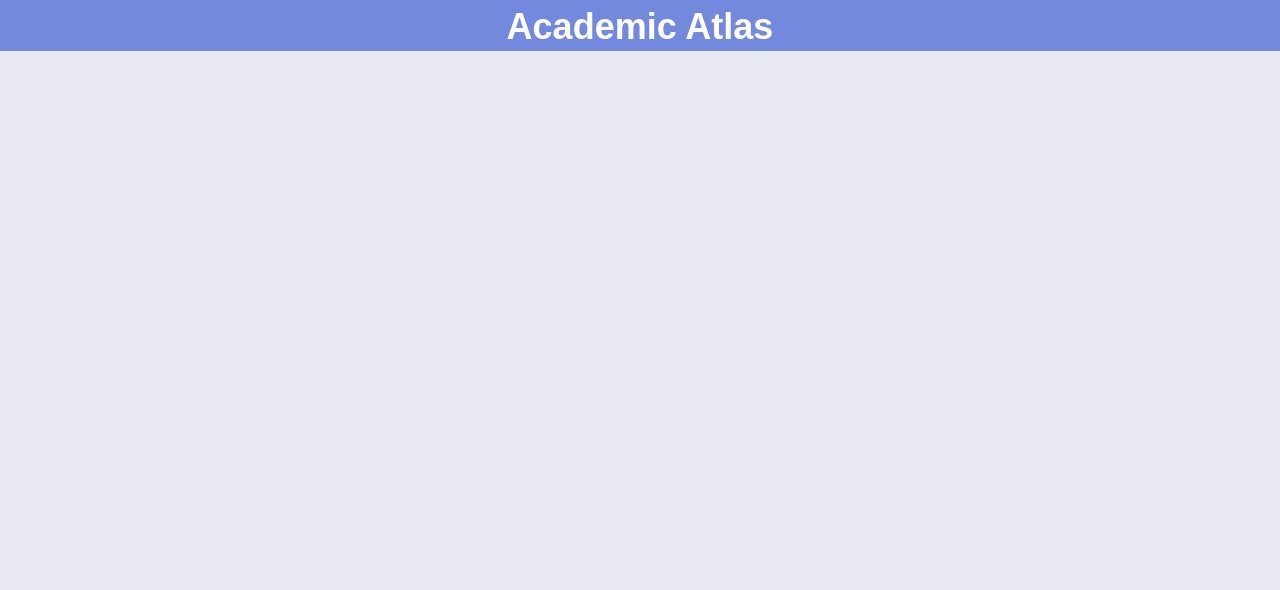
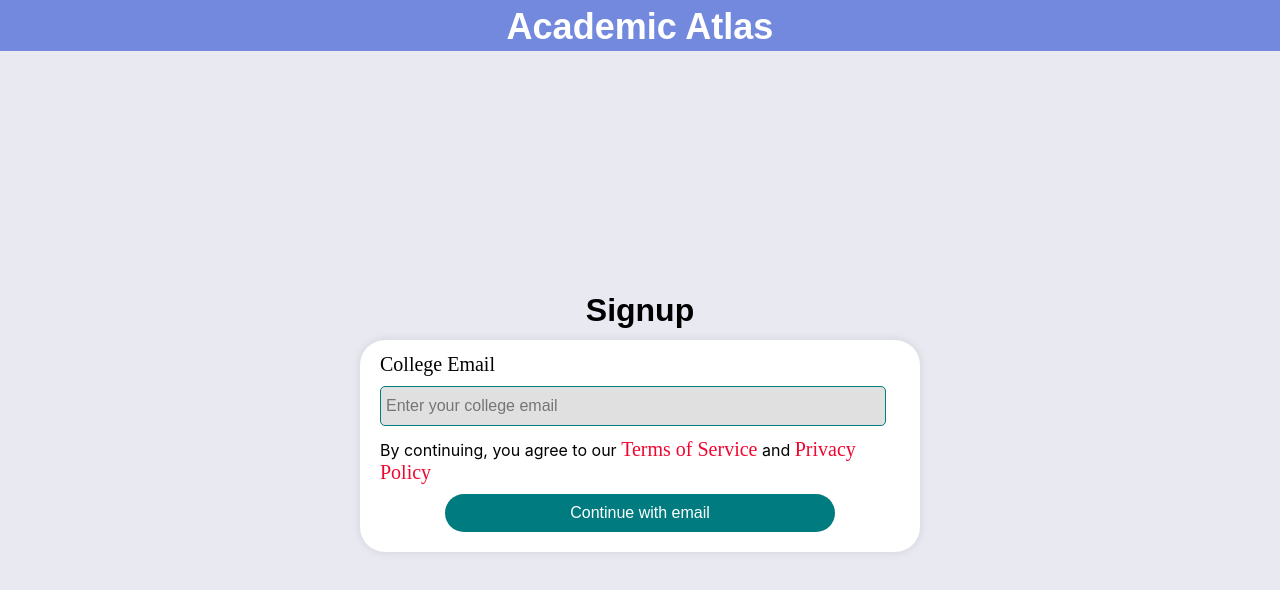
Before and after one commit to nazeer-18/Academic-Atlas, a React (Create React App) app in the folder academic-atlas/: page /signupmail in a window 1280 px wide. Before the commit this address had no page. Shown: the top 590 px of the page. Built offline with nearby package versions, Linux system fonts and the light colour scheme.

Commit message:
developed signup mail page, enhanced few components of signup acnt page

```diff
--- a/academic-atlas/src/App.js
+++ b/academic-atlas/src/App.js
@@ -4,16 +4,18 @@ import './App.css';
 import HomePage from './components/HomePage';
 import Navbar from './components/Navbar';
 import Login from './components/Login';
-import Signup from './components/Signup';
+import SignupMail from './components/SignupMail';
+import SignupAcnt from './components/SignupAcnt';
 
 function App() {
   return (
     <BrowserRouter>
       <Navbar />
       <Routes>
-        <Route path="/home" element={<HomePage />} />
+        <Route path="/" element={<HomePage />} />
         <Route path="/login" element={<Login />} />
-        <Route path="/signup" element={<Signup />} />
+        <Route path="/signupmail" element={<SignupMail />} />
+        <Route path="/signupacnt" element={<SignupAcnt />} />
       </Routes>
     </BrowserRouter>
   );
--- a/academic-atlas/src/components/Login.js
+++ b/academic-atlas/src/components/Login.js
@@ -5,7 +5,7 @@ import { Link } from 'react-router-dom'
 export default function Login() {
     return (
         <div className="login-page">
-            <div className="login-title">
+            <div className="login-title atlas-title">
                 Login
             </div>
             <div className="login-form">
@@ -32,7 +32,7 @@ export default function Login() {
                     </div>
                 </form>
                 <div className="noacnt-signup atlas-font">
-                    Don't have an account? <Link to="/signup" className="text-red-merry">Sign Up</Link>
+                    Don't have an account? <Link to="/signupmail" className="text-red-merry">Sign Up</Link>
                 </div>
             </div>
         </div>
--- a/academic-atlas/src/components/Signup.js
+++ /dev/null
@@ -1,38 +0,0 @@
-import React from "react";
-import "../styles/Signup.css";
-export default function Signup() {
-    return (
-        <div className="signup-page">
-            <div className="signup-title">
-                <h1>Signup</h1>
-            </div>
-            <div className="signup-form">
-                <form action="">
-                    <div className="signup-form-component">
-                        <label className="atlas-label" htmlFor="name">Name</label> <br />
-                        <input className="atlas-input" type="text" id="name" name="name" placeholder="Enter your name"/>
-                    </div>
-                    <div className="signup-form-component">
-                        <label className="atlas-label" htmlFor="email">Email</label> <br />
-                        <input  className="atlas-input" type="email" id="email" name="email" placeholder="Enter your email"/>
-                    </div>
-                    <div className="signup-form-component">
-                        <label className="atlas-label" htmlFor="password">Password</label> <br />
-                        <input className="atlas-input" type="password" id="password" name="password" placeholder="Enter your password"/>
-                    </div>
-                    <div className="signup-form-component">
-                        <label className="atlas-label" htmlFor="confirm-password">Confirm Password</label> <br />
-                        <input  className="atlas-input"type="password" id="confirm-password" name="confirm-password" placeholder="Confirm your password"/>
-                    </div>
-                    <div className="signup-terms text-red-merry">
-                        <input type="checkbox" id="terms" name="terms"/>
-                        <label htmlFor="terms">I agree to the terms and conditions</label>
-                    </div>
-                    <div className="signup-btn">
-                        <button className="atlas-btn" type="submit">Create account</button>
-                    </div>
-                </form>
-            </div>
-        </div>
-    );
-}
--- /dev/null
+++ b/academic-atlas/src/components/SignupAcnt.js
@@ -0,0 +1,38 @@
+import React from "react";
+import "../styles/SignupAcnt.css";
+export default function SignupAcnt() {
+    return (
+        <div className="signup-acnt-page">
+            <div className="signup-acnt-title atlas-title">
+                Signup
+            </div>
+            <div className="signup-acnt-form">
+                <form action="">
+                    <div className="signup-acnt-form-component">
+                        <label className="atlas-label" htmlFor="name">Name</label> <br />
+                        <input className="atlas-input" type="text" id="name" name="name" placeholder="Enter your name" />
+                    </div>
+                    <div className="signup-acnt-form-component">
+                        <label className="atlas-label" htmlFor="email">Email</label> <br />
+                        <input className="atlas-input" type="email" id="email" name="email" placeholder="Enter your email" />
+                    </div>
+                    <div className="signup-acnt-form-component">
+                        <label className="atlas-label" htmlFor="password">Password</label> <br />
+                        <input className="atlas-input" type="password" id="password" name="password" placeholder="Enter your password" />
+                    </div>
+                    <div className="signup-acnt-form-component">
+                        <label className="atlas-label" htmlFor="confirm-password">Confirm Password</label> <br />
+                        <input className="atlas-input" type="password" id="confirm-password" name="confirm-password" placeholder="Confirm your password" />
+                    </div>
+                    <div className="signup-acnt-terms text-red-merry">
+                        <input type="checkbox" id="terms" name="terms" />
+                        <label htmlFor="terms">I agree to the terms and conditions</label>
+                    </div>
+                    <div className="signup-acnt-btn">
+                        <button className="atlas-btn" type="submit">Create account</button>
+                    </div>
+                </form>
+            </div>
+        </div>
+    );
+}
--- /dev/null
+++ b/academic-atlas/src/components/SignupMail.js
@@ -0,0 +1,26 @@
+import React from 'react'
+import '../styles/SignupMail.css'
+
+export default function SignupMail() {
+    return (
+        <div className="signupmail-page">
+            <div className="atlas-title signupmail-title">
+                Signup
+            </div>
+            <div className="signupmail-form">
+                <form action="">
+                    <div className="signupmail-form-component">
+                        <label className="atlas-font" htmlFor="email">College Email</label> <br />
+                        <input className="atlas-input" type="email" id="email" name="email" placeholder="Enter your college email" />
+                    </div>
+                    <div>
+                        By continuing, you agree to our <span className="text-red-merry">Terms of Service</span> and <span className="text-red-merry">Privacy Policy</span>
+                    </div>
+                    <div className="signupmail-btn">
+                        <button className="atlas-btn" type="submit">Continue with email</button>
+                    </div>
+                </form>
+            </div>
+        </div>
+    )
+}
--- a/academic-atlas/src/styles/Login.css
+++ b/academic-atlas/src/styles/Login.css
@@ -47,7 +47,7 @@
 .atlas-input{
     width: 95%;
     margin-top: 5px;
-    padding: 10px 5px 4px;
+    padding: 10px 5px;
     border: 1px solid #007B7F;
     border-radius: 5px;
     font-size: 16px;
--- a/academic-atlas/src/styles/Signup.css
+++ b/academic-atlas/src/styles/SignupAcnt.css
@@ -1,4 +1,10 @@
-.signup-page{
+.atlas-title{
+    font-family: 'montserrat', sans-serif;
+    font-size: 32px;
+    font-weight: 700;
+}
+
+.signup-acnt-page{
     height:92.8vh;
     display: flex;
     flex-direction: column;
@@ -6,7 +12,7 @@
     align-items: center;
 }
 
-.signup-form{
+.signup-acnt-form{
     background-color: white;
     margin-top: 11px;
     padding: 10px 20px;
@@ -18,15 +24,15 @@
     max-width: 560px;
 }
 
-.signup-form-component{
+.signup-acnt-form-component{
     margin-bottom: 12px;
 }
 
-.signup-btn{
+.signup-acnt-btn{
     width: 80%;
     margin: 10px auto;
 }
 
-.signup-terms input{
+.signup-acnt-terms input{
     margin: 0px 7px;
 }
--- /dev/null
+++ b/academic-atlas/src/styles/SignupMail.css
@@ -0,0 +1,33 @@
+.signupmail-page{
+    height:92.8vh;
+    display: flex;
+    flex-direction: column;
+    justify-content: center;
+    align-items: center;
+}
+
+.signupmail-form{
+    background-color: white;
+    margin-top: 11px;
+    padding: 10px 20px;
+    padding-top: 13px;
+    border-radius: 25px;
+    box-shadow: 0 0 10px 0 rgba(0,0,0,0.1);
+    width: 50%;
+    min-width: 330px;
+    max-width: 560px;
+    box-sizing: border-box;
+}
+
+.signupmail-form-component{
+    margin-bottom: 12px;
+}
+
+.signupmail-form-component input{
+    margin-top: 10px;
+}
+
+.signupmail-btn{
+    width: 75%;
+    margin: 10px auto;
+}
```
